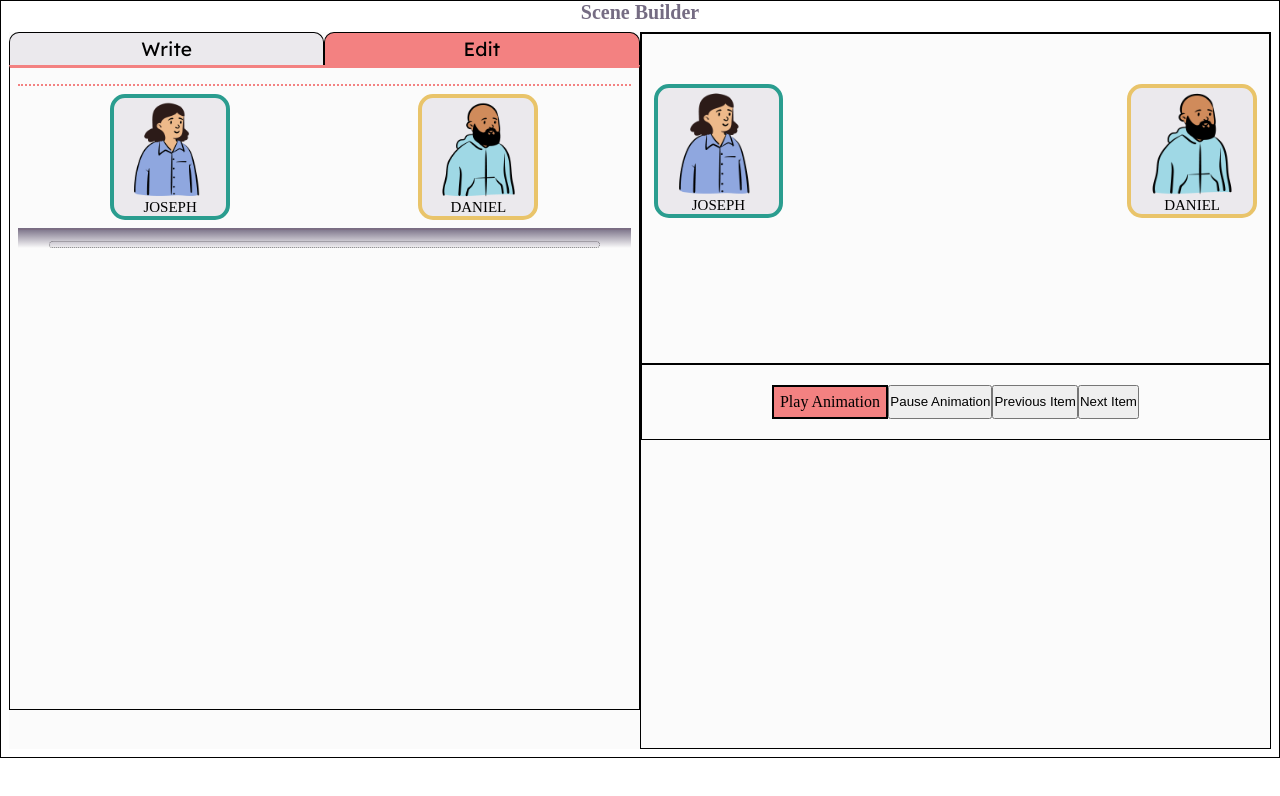
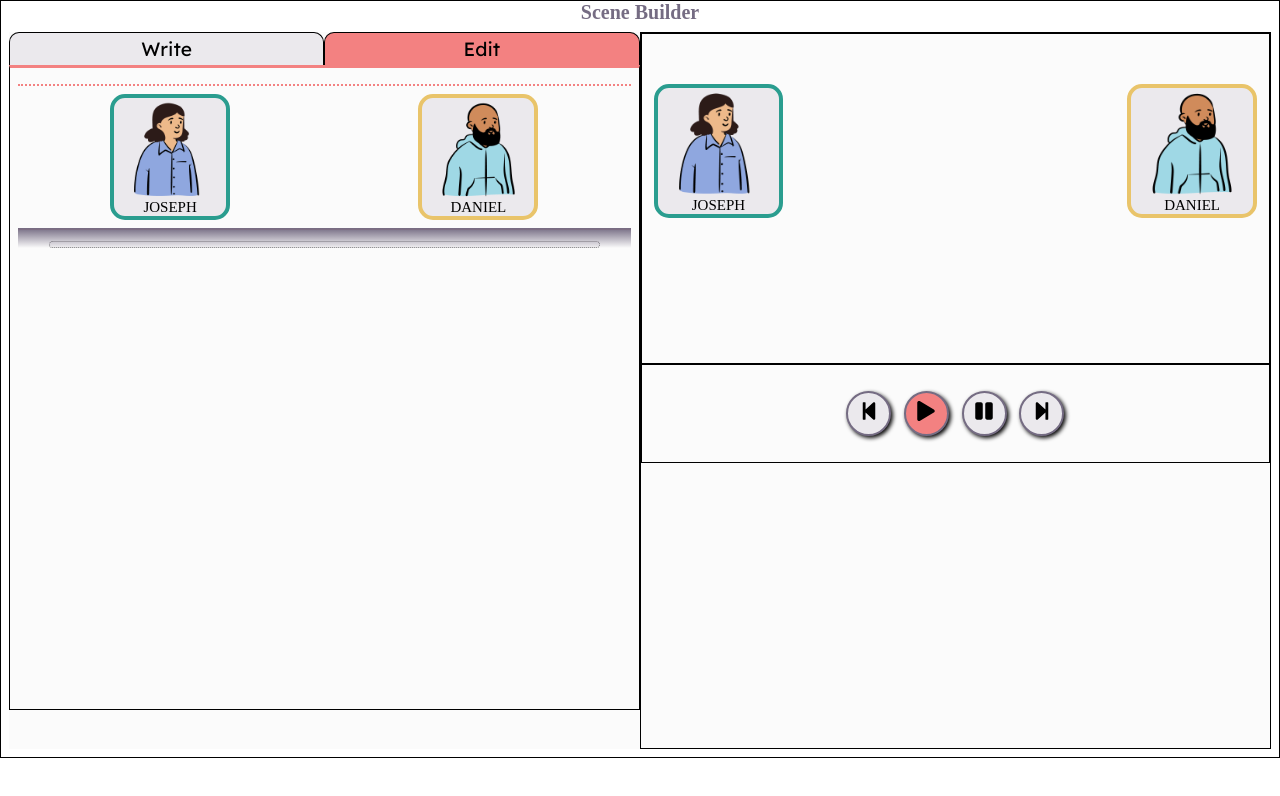
Before and after one commit to hangingpulse/scene-builder, a React (Create React App) app: page / in a window 1280 px wide. Shown: the top 796 px of the page. Built offline with nearby package versions, Linux system fonts and the light colour scheme; a web font is replaced by a local one.

Commit message:
button styling

```diff
--- a/src/components/SceneEditor/SceneItem/SceneItemWrapper.js
+++ b/src/components/SceneEditor/SceneItem/SceneItemWrapper.js
@@ -10,8 +10,6 @@ const SceneItemWrapperContainer = styled.div`
 `;
 
 function SceneItemWrapper({ children, characterCount, characterPosition }) {
-    console.log(characterCount);
-    console.log(characterPosition * (6 / (characterCount - 1)) + 1);
     return (
         <SceneItemWrapperContainer
             characterPosition={characterPosition}
--- a/src/components/editorcomponents/Animation/AnimationControls.js
+++ b/src/components/editorcomponents/Animation/AnimationControls.js
@@ -1,7 +1,16 @@
 import React, { useContext } from "react";
+import styled from "styled-components";
 import { SceneContext } from "../../../context/SceneContextProvider";
 import { AnimationContext } from "../../../context/AnimationContext";
-import styled from "styled-components";
+import {
+    FaPlay,
+    FaPause,
+    FaStepForward,
+    FaStepBackward,
+    FaFastForward,
+    FaFastBackward,
+} from "react-icons/fa";
+import Button from "../../modularcomponents/Buttons";
 
 const AnimationControlsContainer = styled.div`
     width: 100%;
@@ -65,12 +74,18 @@ function AnimationControls() {
 
     return (
         <AnimationControlsContainer>
-            <PlayButton onClick={playAnimation}>Play Animation</PlayButton>
-            <button onClick={pauseAnimation}>Pause Animation</button>
-            <button onClick={() => changeItem("previous")}>
-                Previous Item
-            </button>
-            <button onClick={() => changeItem("next")}>Next Item</button>
+            <Button round onClick={() => changeItem("previous")}>
+                <FaStepBackward size={20} />
+            </Button>
+            <Button round highlighted onClick={playAnimation}>
+                <FaPlay size={20} />
+            </Button>
+            <Button round onClick={pauseAnimation}>
+                <FaPause size={20} />
+            </Button>
+            <Button round onClick={() => changeItem("next")}>
+                <FaStepForward size={20} />
+            </Button>
         </AnimationControlsContainer>
     );
 }
--- a/src/components/editorcomponents/TextEditor/index.js
+++ b/src/components/editorcomponents/TextEditor/index.js
@@ -1,23 +1,25 @@
 import React, { useState, useEffect, useContext } from "react";
 import { SceneContext } from "../../../context/SceneContextProvider";
 import styled from "styled-components";
-import dummyText from "../../../data/dummyText";
 import useTextToObjectParser from "../../../hooks/useTextToObjectParser";
 import changeObjectToTextParser from "../../../hooks/useObjectToTextParser";
-import useOpenApi from "../../../hooks/useOpenApi";
+import useOpenAI from "../../../hooks/useOpenAI";
+
+import Button from "../../modularcomponents/Buttons";
 
 const StyledTextArea = styled.textarea`
     width: 100%;
     height: 75vh;
     padding: 0.5rem;
-    font-size: 1.2rem;
+    font-size: ${({ theme }) => theme.fonts.fontSizes.base};
     font-family: ${(props) => props.theme.fonts.sansSerif};
 `;
 
 function TextEditor() {
     const { sceneState } = useContext(SceneContext);
-    const [text, setText] = useState(dummyText);
-    const [getPrompt, openApiText] = useOpenApi();
+    const [text, setText] = useState();
+    const saveScene = useTextToObjectParser();
+    const [getPrompt, openAIText] = useOpenAI();
 
     useEffect(() => {
         const sceneText = changeObjectToTextParser(sceneState);
@@ -25,27 +27,26 @@ function TextEditor() {
     }, [sceneState]);
 
     useEffect(() => {
-        if (openApiText.length) {
-            setText(text + openApiText);
+        if (openAIText.length) {
+            setText((text) => text + openAIText);
         }
-    }, [openApiText]);
-
-    const saveScene = useTextToObjectParser();
+    }, [openAIText]);
 
     const handleClick = () => {
         saveScene(text);
     };
 
-    const getTextFromOpenApi = () => {
+    const getTextFromOpenAI = () => {
+        console.log(text);
         getPrompt(text);
     };
 
     return (
         <div>
-            <button className="SaveButton" onClick={handleClick}>
+            <Button highlighted onClick={handleClick}>
                 Save
-            </button>
-            <button onClick={() => getPrompt(text)}>Generate new lines</button>
+            </Button>
+            <Button onClick={getTextFromOpenAI}>Generate new lines</Button>
             <StyledTextArea
                 value={text}
                 onChange={(e) => setText(e.target.value)}
--- /dev/null
+++ b/src/components/modularcomponents/Buttons/index.js
@@ -0,0 +1,36 @@
+import React from "react";
+import styled from "styled-components";
+
+const ButtonContainer = styled.button`
+    background-color: ${({ theme, highlighted }) =>
+        highlighted ? theme.colors.highlight : theme.colors.primaryLight};
+    display: inline-block;
+
+    font-size: ${({ theme }) => theme.fonts.fontSizes.base};
+    padding: 0.4em;
+    margin: 0.4em;
+    border: 2px solid ${({ theme }) => theme.colors.primary};
+    border-radius: ${({ round }) => (round ? "50%" : "1em")};
+    box-shadow: 2px 2px 4px black;
+    width: ${({ round }) => (round ? "4.5rem" : "")};
+    height: ${({ round }) => (round ? "4.5rem" : "")};
+
+    &:hover {
+        cursor: pointer;
+        transform: scale(1.03);
+    }
+`;
+
+function Button({ children, onClick, highlighted, round }) {
+    return (
+        <ButtonContainer
+            round={round}
+            highlighted={highlighted}
+            onClick={onClick}
+        >
+            {children}
+        </ButtonContainer>
+    );
+}
+
+export default Button;
--- a/src/hooks/useOpenApi.js
+++ b/src/hooks/useOpenAI.js
@@ -1,14 +1,14 @@
 import { useState } from "react";
 import axios from "axios";
 
-function useOpenApi() {
-    const [openApiText, setOpenApiText] = useState("");
+function useOpenAI() {
+    const [openAIText, setOpenAIText] = useState("");
 
     const getPromptURL = `https://api.openai.com/v1/engines/curie/completions`;
 
     const header = {
         headers: {
-            Authorization: `Bearer ${process.env.REACT_APP_OPENAPI_TOKEN}`,
+            Authorization: `Bearer ${process.env.REACT_APP_OPENAI_TOKEN}`,
         },
     };
 
@@ -25,12 +25,13 @@ function useOpenApi() {
             frequency_penalty: 0.3,
         };
         console.log(text);
-        axios
-            .post(getPromptURL, promptRequestBody, header)
-            .then((res) => setOpenApiText(res.data.choices[0].text));
+        axios.post(getPromptURL, promptRequestBody, header).then((res) => {
+            console.log(res.data);
+            setOpenAIText(res.data.choices[0].text);
+        });
     };
 
-    return [getPrompt, openApiText];
+    return [getPrompt, openAIText];
 }
 
-export default useOpenApi;
+export default useOpenAI;
```
Also changed, not shown: src/components/modularcomponents/Buttons/Button.style.js (added).
